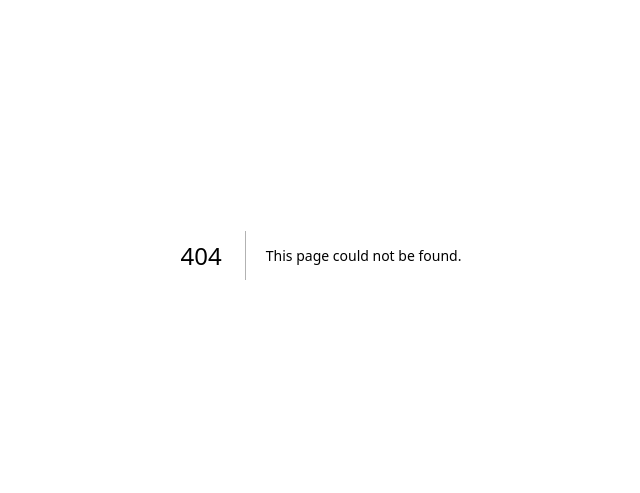
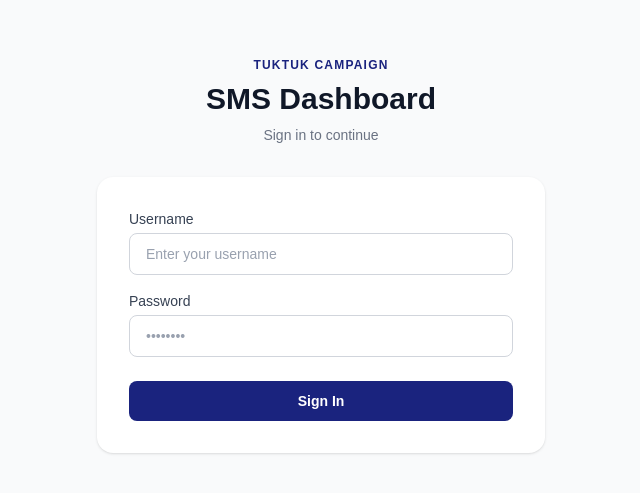
Before and after one commit to yellowreeds/tuktuk-dashboard, a Next.js app: page /login in a window 1280 px wide. Before the commit this address had no page. Shown: the part 145-638 px from the top of the page, without its empty margins (319-959 px from the left). Built offline with nearby package versions, Linux system fonts and the light colour scheme; no server answers.

Commit message:
add login function

```diff
--- /dev/null
+++ b/app/login/page.tsx
@@ -0,0 +1,77 @@
+'use client'
+
+import { useState } from 'react'
+import { useRouter } from 'next/navigation'
+import { signIn } from '../../lib/auth'
+
+export default function LoginPage() {
+  const router = useRouter()
+  const [username, setUsername] = useState('')
+  const [password, setPassword] = useState('')
+  const [error, setError] = useState('')
+  const [loading, setLoading] = useState(false)
+
+  async function handleLogin() {
+    setLoading(true)
+    setError('')
+
+    const { error } = await signIn(username, password)
+
+    if (error) {
+      setError('Invalid username or password')
+      setLoading(false)
+    } else {
+      router.push('/')
+    }
+  }
+
+  return (
+    <main className="min-h-screen bg-gray-50 flex items-center justify-center px-4">
+      <div className="w-full max-w-md">
+        <div className="text-center mb-8">
+          <p className="text-[#1A237E] text-xs font-bold tracking-widest uppercase mb-2">TukTuk Campaign</p>
+          <h1 className="text-3xl font-bold text-gray-900">SMS Dashboard</h1>
+          <p className="text-gray-500 text-sm mt-2">Sign in to continue</p>
+        </div>
+
+        <div className="bg-white rounded-2xl shadow-sm p-8">
+          <div className="space-y-4">
+            <div>
+              <label className="text-sm font-medium text-gray-700 block mb-1">Username</label>
+              <input
+                type="text"
+                value={username}
+                onChange={e => setUsername(e.target.value)}
+                placeholder="Enter your username"
+                className="w-full border border-gray-300 rounded-lg px-4 py-2.5 text-sm text-gray-900 placeholder-gray-400 focus:outline-none focus:ring-2 focus:ring-[#1A237E]"
+              />
+            </div>
+            <div>
+              <label className="text-sm font-medium text-gray-700 block mb-1">Password</label>
+              <input
+                type="password"
+                value={password}
+                onChange={e => setPassword(e.target.value)}
+                placeholder="••••••••"
+                onKeyDown={e => e.key === 'Enter' && handleLogin()}
+                className="w-full border border-gray-300 rounded-lg px-4 py-2.5 text-sm text-gray-900 placeholder-gray-400 focus:outline-none focus:ring-2 focus:ring-[#1A237E]"
+              />
+            </div>
+
+            {error && (
+              <p className="text-red-500 text-sm">{error}</p>
+            )}
+
+            <button
+              onClick={handleLogin}
+              disabled={loading}
+              className="w-full bg-[#1A237E] hover:bg-[#283593] text-white font-semibold py-2.5 rounded-lg text-sm disabled:opacity-50 mt-2"
+            >
+              {loading ? 'Signing in...' : 'Sign In'}
+            </button>
+          </div>
+        </div>
+      </div>
+    </main>
+  )
+}
--- a/app/page.tsx
+++ b/app/page.tsx
@@ -3,6 +3,8 @@
 import { useEffect, useState } from 'react'
 import { supabase } from '../lib/supabase'
 import { ArrowPathIcon, ArrowDownTrayIcon, ArrowLeftIcon, ArrowRightIcon } from '@heroicons/react/24/outline'
+import { useRouter } from 'next/navigation'
+import { getSession, signOut } from '../lib/auth'
 
 interface SmsMessage {
   id: number
@@ -35,6 +37,16 @@ function formatDate(timestamp: number): string {
 }
 
 export default function Dashboard() {
+  const router = useRouter()
+
+  useEffect(() => {
+    // Check session on load
+    getSession().then(session => {
+      if (!session) {
+        router.push('/login')
+      }
+    })
+  }, [])
   const [messages, setMessages] = useState<SmsMessage[]>([])
   const [loading, setLoading] = useState(true)
   const [search, setSearch] = useState('')
@@ -103,9 +115,22 @@ export default function Dashboard() {
     <main className="min-h-screen bg-gray-50">
       {/* Header */}
       <div className="bg-[#1A237E] text-white px-4 md:px-8 py-5 md:py-6">
-        <p className="text-blue-300 text-xs font-bold tracking-widest uppercase">TukTuk Campaign</p>
-        <h1 className="text-2xl md:text-3xl font-bold mt-1">SMS Dashboard</h1>
-        <p className="text-blue-300 text-sm mt-1">Real-time incoming message monitor</p>
+        <div className="flex justify-between items-start">
+          <div>
+            <p className="text-blue-300 text-xs font-bold tracking-widest uppercase">TukTuk Campaign</p>
+            <h1 className="text-2xl md:text-3xl font-bold mt-1">SMS Dashboard</h1>
+            <p className="text-blue-300 text-sm mt-1">Real-time incoming message monitor</p>
+          </div>
+          <button
+            onClick={async () => {
+              await signOut()
+              router.push('/login')
+            }}
+            className="text-blue-300 hover:text-white text-sm font-medium mt-1"
+          >
+            Sign Out
+          </button>
+        </div>
       </div>
 
       <div className="px-4 md:px-8 py-4 md:py-6">
--- /dev/null
+++ b/lib/auth.ts
@@ -0,0 +1,21 @@
+import { supabase } from './supabase'
+
+const DOMAIN = '@tuktuk.campaign'
+
+export async function signIn(username: string, password: string) {
+  const email = `${username}${DOMAIN}`
+  const { data, error } = await supabase.auth.signInWithPassword({
+    email,
+    password,
+  })
+  return { data, error }
+}
+
+export async function signOut() {
+  await supabase.auth.signOut()
+}
+
+export async function getSession() {
+  const { data } = await supabase.auth.getSession()
+  return data.session
+}
```
